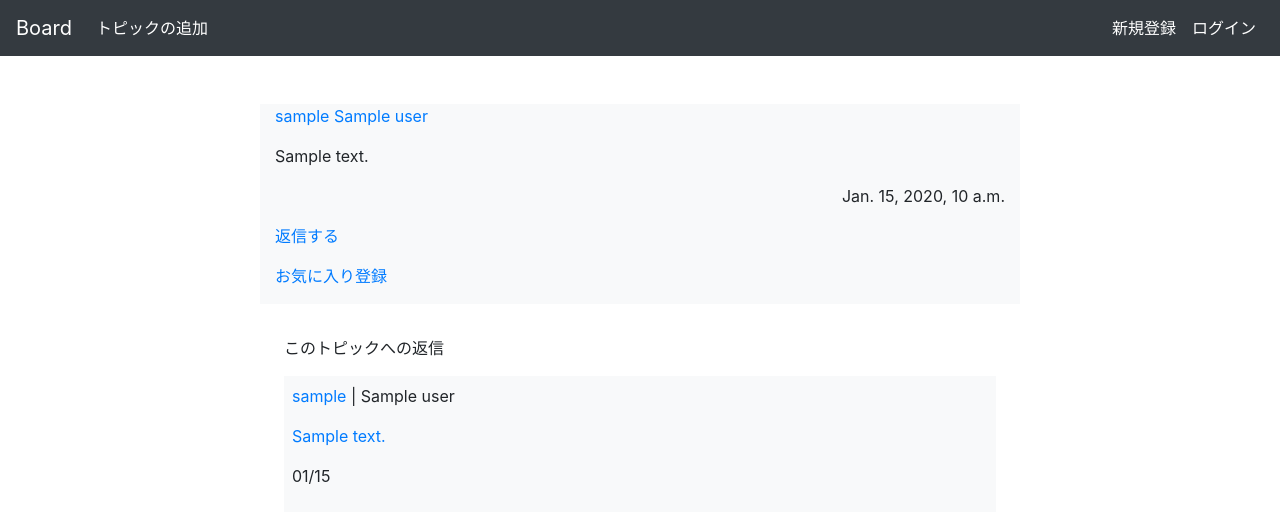
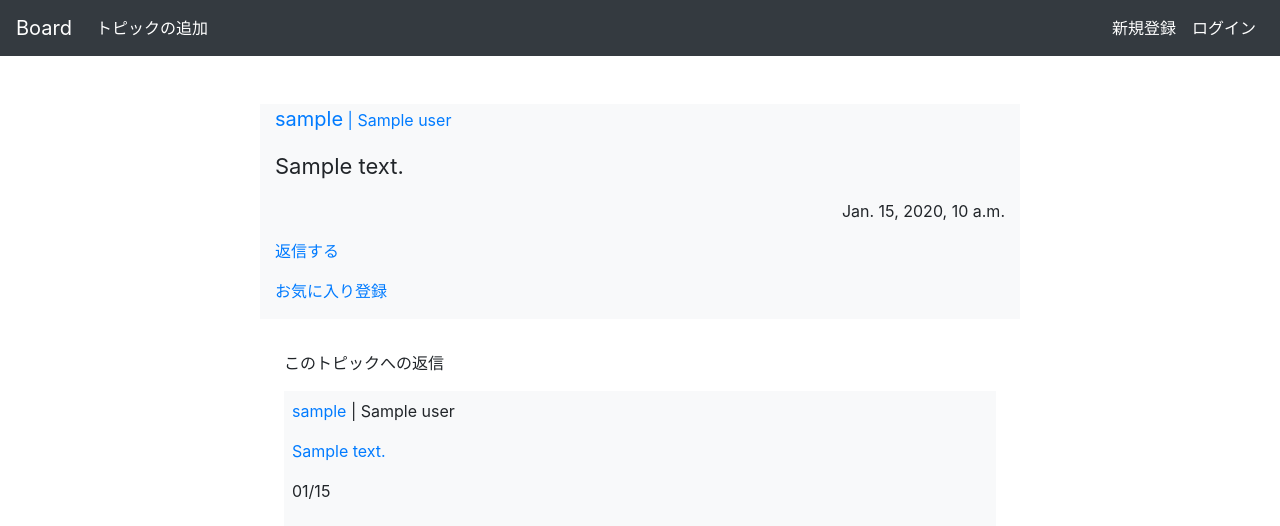
Before and after one commit to yuki-tamaribuchi/board_project, a Django app: template board/templates/board/detail.html in a window 1280 px wide. Shown: the top 526 px of the page. Run offline with Django 3.2, Linux system fonts and the light colour scheme; the template is opened without the code that fills it: most values are stand-ins (such as "Sample title", 1, 10 or a date in 2020); some libraries are stand-ins or nearby versions.

Commit message:
ハンドルのフォントサイズ変更

```diff
--- a/board/templates/board/detail.html
+++ b/board/templates/board/detail.html
@@ -4,8 +4,8 @@
 <div class="container">
     <div class="row mt-5">
         <div class="col-8 mx-auto bg-light">
-            <p><a href="{% url 'account:detail' topic.user %}">{{topic.user.handle}} {{topic.user}}</a></p>
-            <p>{{topic.content}}</p>
+            <p><a href="{% url 'account:detail' topic.user %}"><span style="font-size:20px">{{topic.user.handle}}</span> | {{topic.user}}</a></p>
+            <p style="font-size:22px">{{topic.content}}</p>
             <p class="text-right">{{topic.date_time}}</p>
             <p>
                 <a href="{% url 'board:reply' topic.id %}">返信する</a>
```
